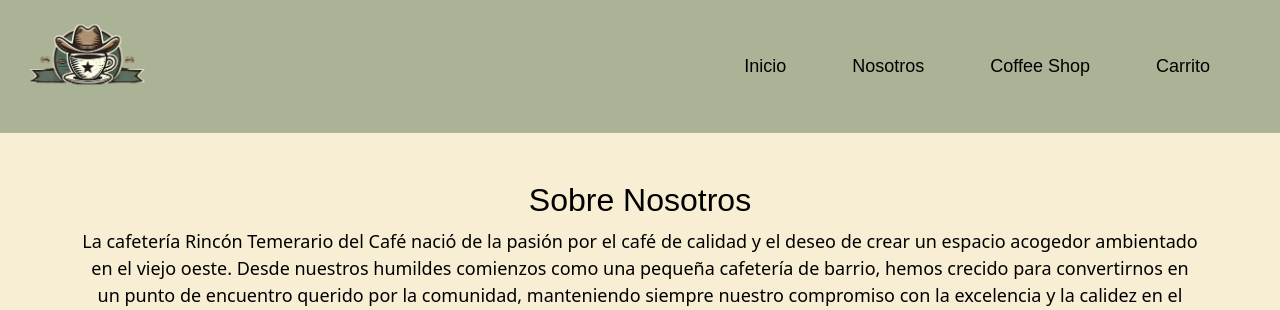
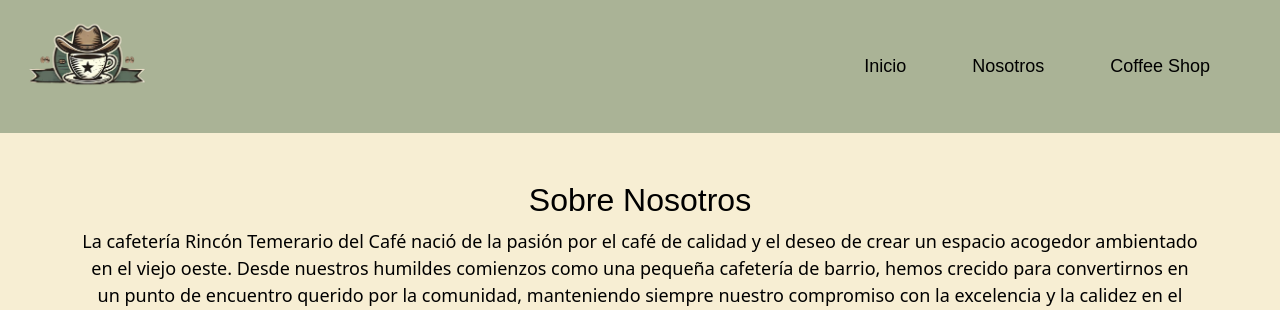
Before and after one commit to scarlett-gm/Rincon-Temerario-del-Cafe, a Flask app: page /about in a window 1280 px wide. Shown: the top 310 px of the page. Run offline with Flask 3, Linux system fonts and the light colour scheme.

Commit message:
actualizado

```diff
--- a/Temerarios/templates/about.html
+++ b/Temerarios/templates/about.html
@@ -18,7 +18,7 @@
                 <li class="nav-item"><a class="nav-link active" href="{{ url_for('index') }}" style="color: black; font-size: 18px;">Inicio</a></li>
                 <li class="nav-item"><a class="nav-link" href="/about" style="color: black; font-size: 18px;">Nosotros</a></li>
                 <li class="nav-item"><a class="nav-link" href="/Coffeeshop" style="color: black; font-size: 18px;">Coffee Shop</a></li>
-                <li class="nav-item"><a class="nav-link" href="/carrito" style="color: black; font-size: 18px;">Carrito</a></li>
+
             </ul>
         </div>
     </div>
--- a/Temerarios/templates/pago.html
+++ b/Temerarios/templates/pago.html
@@ -22,7 +22,7 @@
               <li class="nav-item"><a class="nav-link active" href="index.html" style="color: black; font-size: 18px;">Inicio</a></li>
               <li class="nav-item"><a class="nav-link" href="about.html" style="color: black; font-size: 18px;">Nosotros</a></li>
               <li class="nav-item"><a class="nav-link" href="Coffeeshop.html" style="color: black; font-size: 18px;">Coffee Shop</a></li>
-              <li class="nav-item"><a class="nav-link" href="carrito.html" style="color: black; font-size: 18px;">Carrito</a></li>
+
             </ul>
           </div>
         </div>
```
